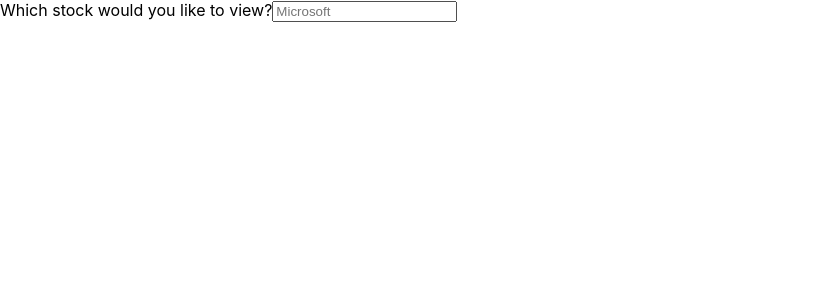
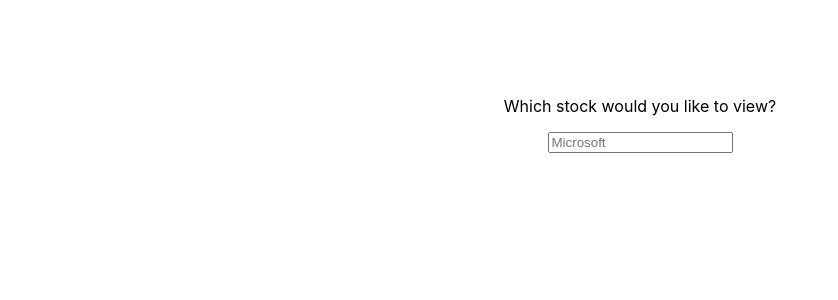
Before and after one commit to ZephSibley/mwr-challenge, a React (Create React App) app in the folder mwr-challenge-spa/: page / in a window 1280 px wide. Shown: the top 300 px of the page, without its empty margins (0-838 px from the left). Built offline with nearby package versions, Linux system fonts and the light colour scheme.

Commit message:
basic styling

```diff
--- a/mwr-challenge-spa/src/App.css
+++ b/mwr-challenge-spa/src/App.css
@@ -1,32 +1,26 @@
-.App {
-  text-align: center;
+
+.search-container {
+  width: 100vw;
+  margin-top: 10vh;
+  display: flex;
+  flex-direction: column;
+  justify-content: center;
+  align-items: center;
 }
 
-.App-logo {
-  animation: App-logo-spin infinite 20s linear;
-  height: 40vmin;
-}
-
-.App-header {
-  background-color: #282c34;
-  min-height: 100vh;
+.stock-chart-container {
   display: flex;
   flex-direction: column;
   align-items: center;
-  justify-content: center;
-  font-size: calc(10px + 2vmin);
-  color: white;
 }
 
-.App-link {
-  color: #61dafb;
+button {
+  background-color: white;
+  color: black;
+  border-top: none;
+  border-bottom: none;
+  margin: 10px;
+  border-radius: 5px;
+  padding: 5px;
+  cursor: pointer;
 }
-
-@keyframes App-logo-spin {
-  from {
-    transform: rotate(0deg);
-  }
-  to {
-    transform: rotate(360deg);
-  }
-}
--- a/mwr-challenge-spa/src/components/DataProvider.js
+++ b/mwr-challenge-spa/src/components/DataProvider.js
@@ -51,20 +51,16 @@ class DataProvider extends Component {
             )
         }
 
-        // Ternary operator checks if there are any errors, if yes then presents the message to the user, if no then renders the user interface
+        // If selection is made and chart data is loaded, will render StockChart as a renderprop (passing in the data)
         return chartDataLoaded ? this.props.render(chartData, stockSelection) : (
-            <div>
-                <label>
-                    Which stock would you like to view?
+            <div className="search-container" >
+                <p>Which stock would you like to view? </p>
                 <input
                     type="text"
                     placeholder="Microsoft"
                     onChange={this.handleStockSearch}
                 />
-                </label>
-                <div>
                 {errorMessage ? <p>{errorMessage}</p> : matches}
-                </div>
             </div>
         );
     }
--- a/mwr-challenge-spa/src/components/StockChart.js
+++ b/mwr-challenge-spa/src/components/StockChart.js
@@ -31,8 +31,8 @@ class StockChart extends Component {
         var {chartData, stockSelection} = this.props;
 
         return (
-            <div>
-                <ResponsiveContainer width="90%" height={500} >
+            <div className="stock-chart-container" >
+                <ResponsiveContainer width="80%" height={600} >
                     <LineChart data={timeFrameSpecified ? newTimeFrame : chartData} >
                         <XAxis dataKey="date"/>
                         <YAxis/>
```
Lines whose indentation alone changed are shown as unchanged.
